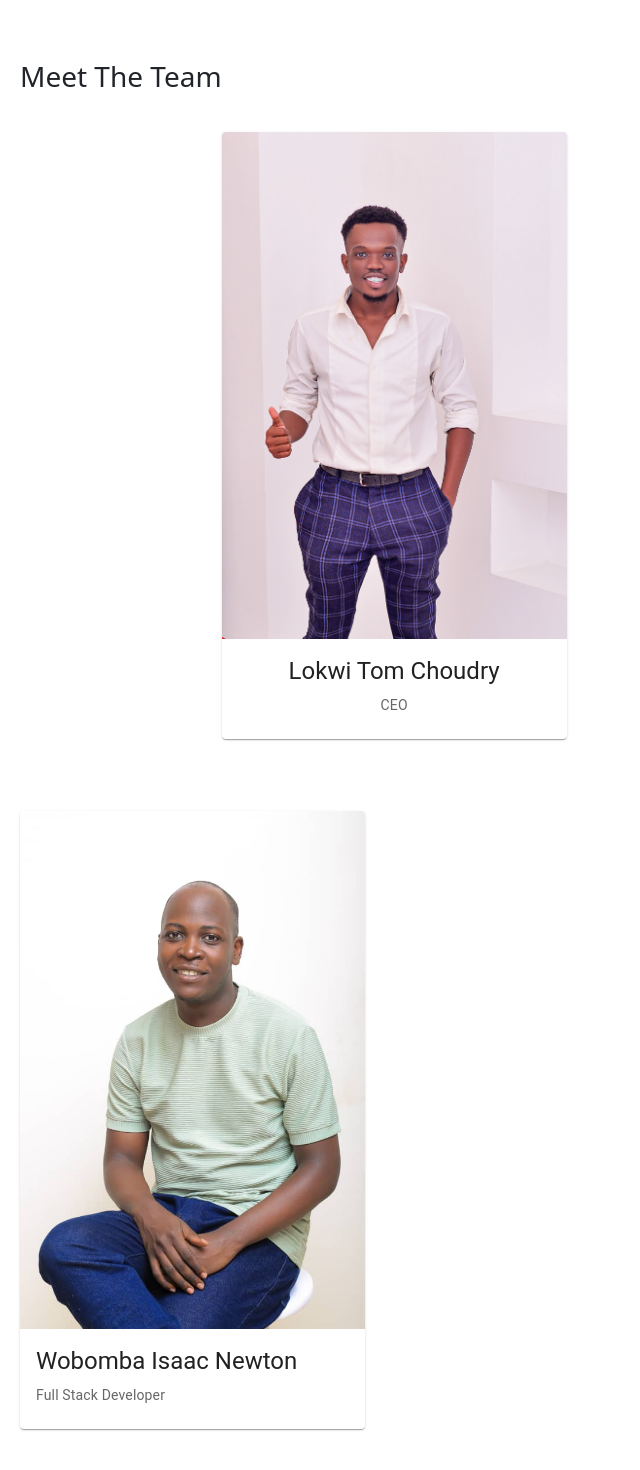
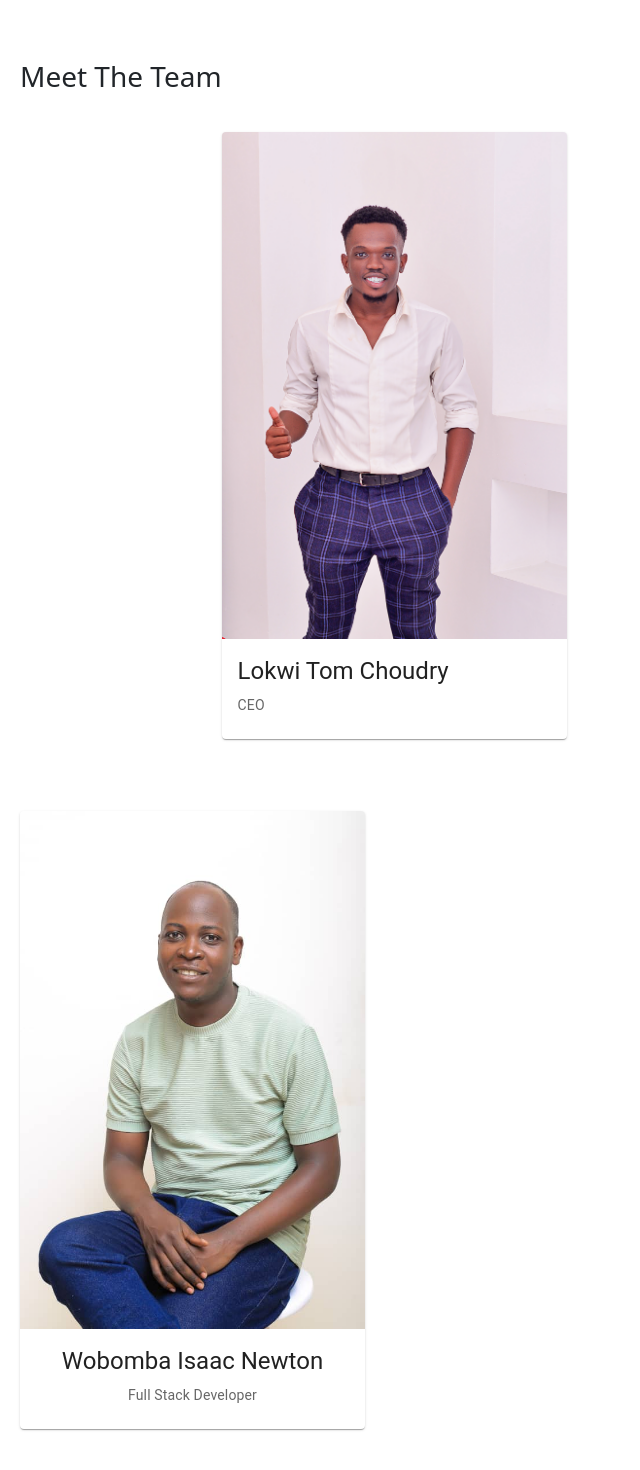
Before and after one commit to Wobomba/Cell-Care, a React (Create React App) app: page /about in a window 1280 px wide. Shown: the part 2093-3563 px from the top of the page, without its empty margins (0-640 px from the left). Built offline with nearby package versions, Linux system fonts and the light colour scheme.

Commit message:
change-update

```diff
--- a/src/components/AboutData.js
+++ b/src/components/AboutData.js
@@ -60,7 +60,7 @@ function AboutData() {
 
             <div className='the-team'>
                 <h3>Meet The Team</h3>
-                <div className='ceo-left'>
+                <div className='tech-right'>
                     <Card sx={{ maxWidth: 345 }}>
                         <CardMedia
                             component='img'
@@ -80,7 +80,7 @@ function AboutData() {
                     </Card>
                 </div>
 
-                <div className='tech-right'>
+                <div className='ceo-left'>
                     <Card sx={{ maxWidth: 345 }}>
                         <CardMedia
                             component='img'
```
